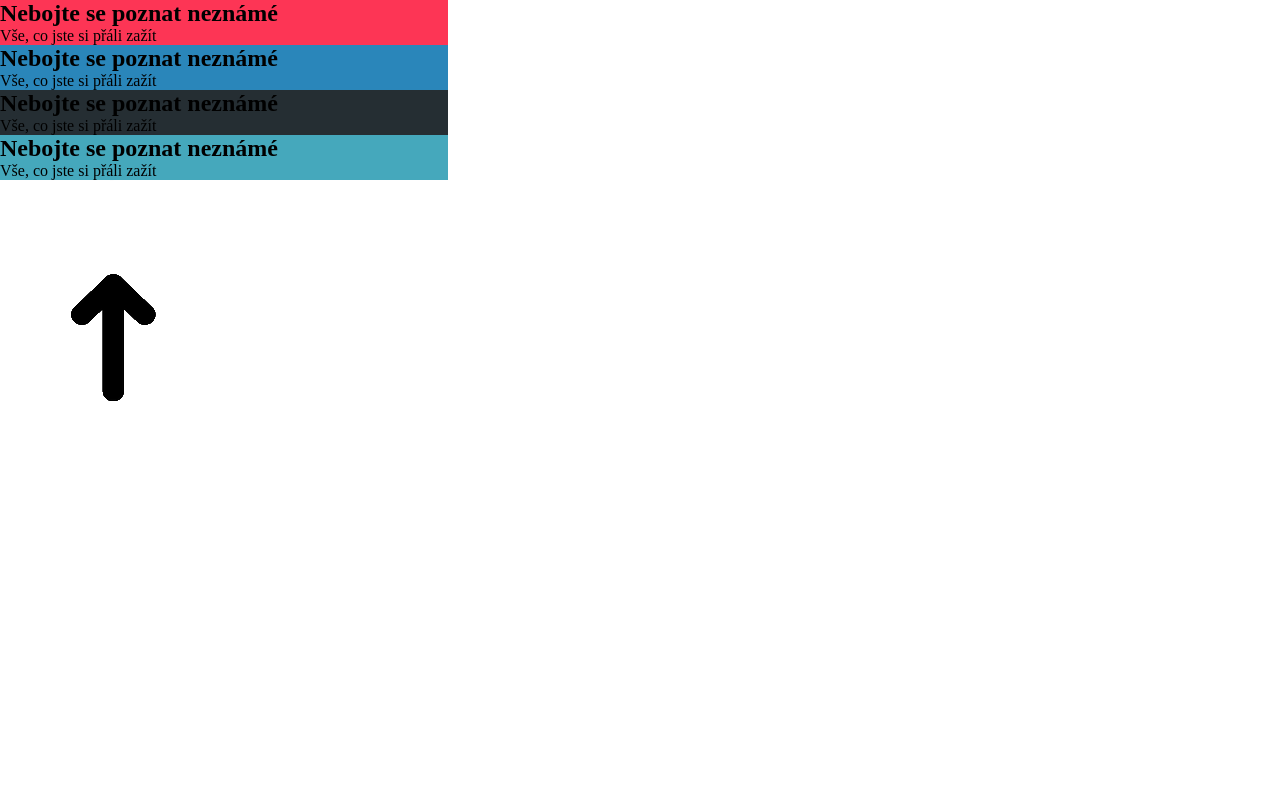
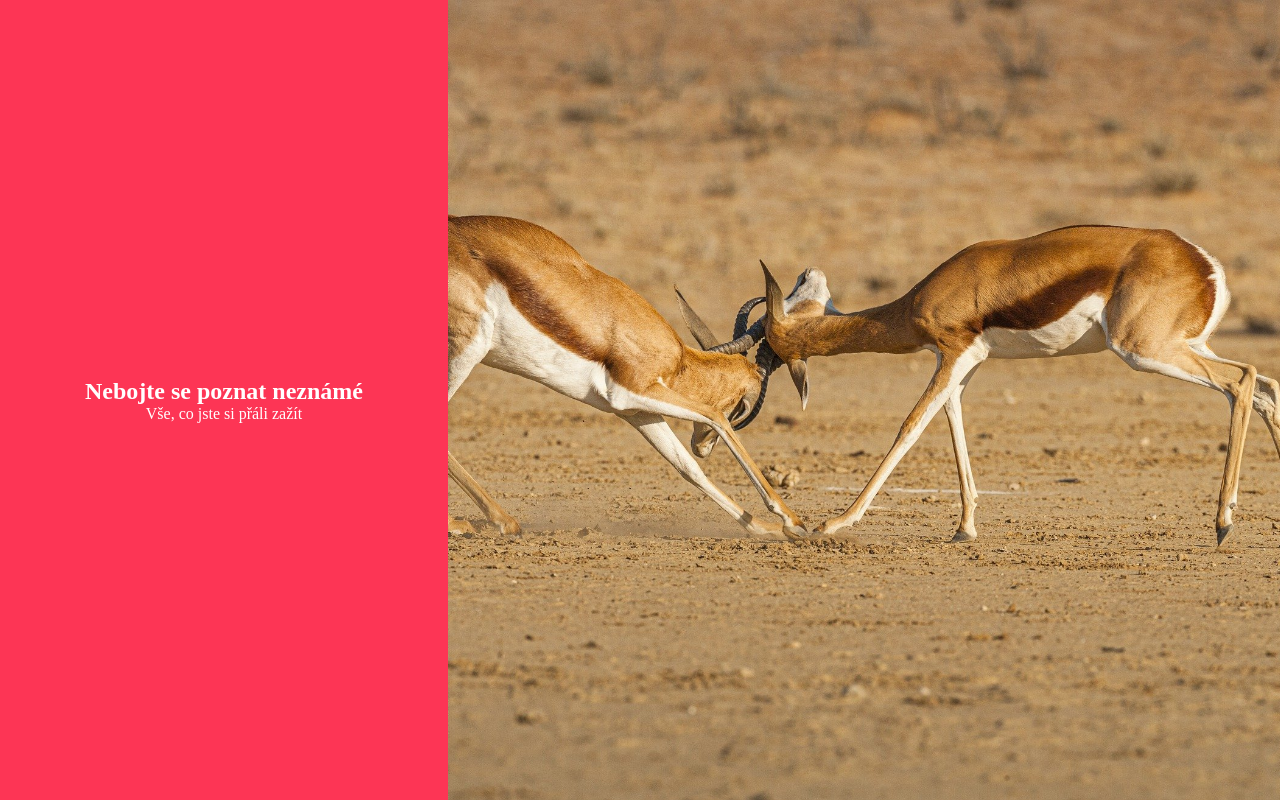
Before and after one commit to Tomiczech77/dobleBanner, a plain HTML site: page index.html in a window 1280 px wide. Drawn offline with Linux system fonts and the light colour scheme.

Commit message:
pictures, text and baner edited

```diff
--- a/style.css
+++ b/style.css
@@ -14,15 +14,27 @@
     position: relative;
     width: 100vw;
     height: 100vh;
+    overflow: hidden;
  }
 
 /* Left side with colors and text */
 .slide-left {
     position: absolute;
+    height: 100%;
     width: 35%;
-    height: 100%;
     top: 0;
     left: 0;
+}
+
+.slide-left > div {
+    width: 100%;
+    height: 100%;
+    display: flex;
+    flex-direction: column;
+    align-items: center;
+    justify-content: center;
+    color: #fff;
+    text-align: center;
 }
 
 .color-1-slide {
@@ -50,6 +62,15 @@
     left: 35%;
 }
 
+.slide-right > div {
+    width: 100%;
+    height: 100%;
+    background-repeat: no-repeat;
+    background-size: cover;
+    background-position: center center;
+
+}
+
 .image-1 {
     background-image: url(img/obr1.jpg);
 }
```
